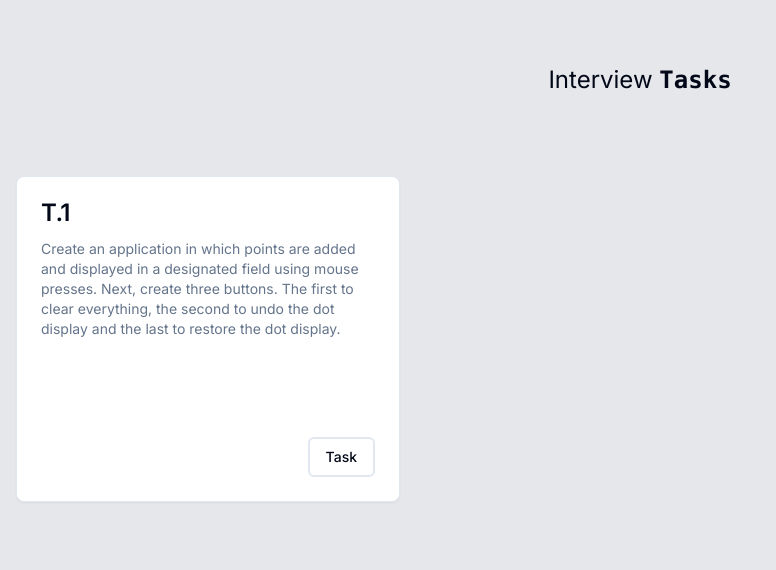
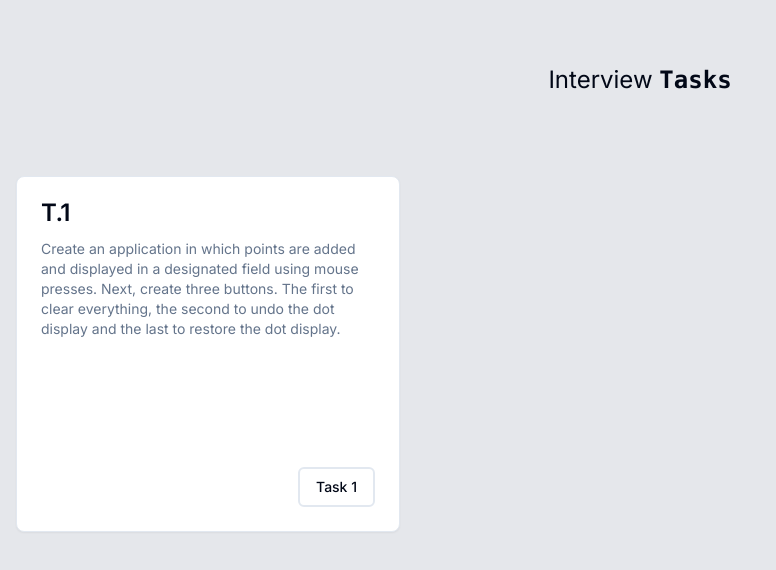
Before and after one commit to kicky1/interview, a Next.js app: page / in a window 1280 px wide. Shown: the top 570 px of the page, without its empty margins (0-776 px from the left). Built offline with nearby package versions, Linux system fonts and the light colour scheme.

Commit message:
fix: size of card

```diff
--- a/components/Tasks/TaskCard.tsx
+++ b/components/Tasks/TaskCard.tsx
@@ -12,24 +12,24 @@ import { cn } from '@/lib/utils'
 
 type CardProps = React.ComponentProps<typeof Card>
 type Props = CardProps & {
-  id: number
+  cardId: number
   title: string
   description: string
   link: string
 }
 
-export default function TaskCard ({ title, description, id, link }: Props) {
+export default function TaskCard ({ title, description, cardId, link }: Props) {
   return (
     <>
       <Card>
-        <CardHeader className={cn('h-[260px]')}>
+        <CardHeader className={cn('h-[200px] md:h-[290px]')}>
           <CardTitle>{title}</CardTitle>
           <CardDescription className="pt-2">{description}</CardDescription>
         </CardHeader>
         <CardFooter className="justify-end">
           <Link href={`/task/${link}`}>
             <Button variant={'outline'} className="border-2">
-              Task {id}
+              Task {cardId}
             </Button>
           </Link>
         </CardFooter>
```
